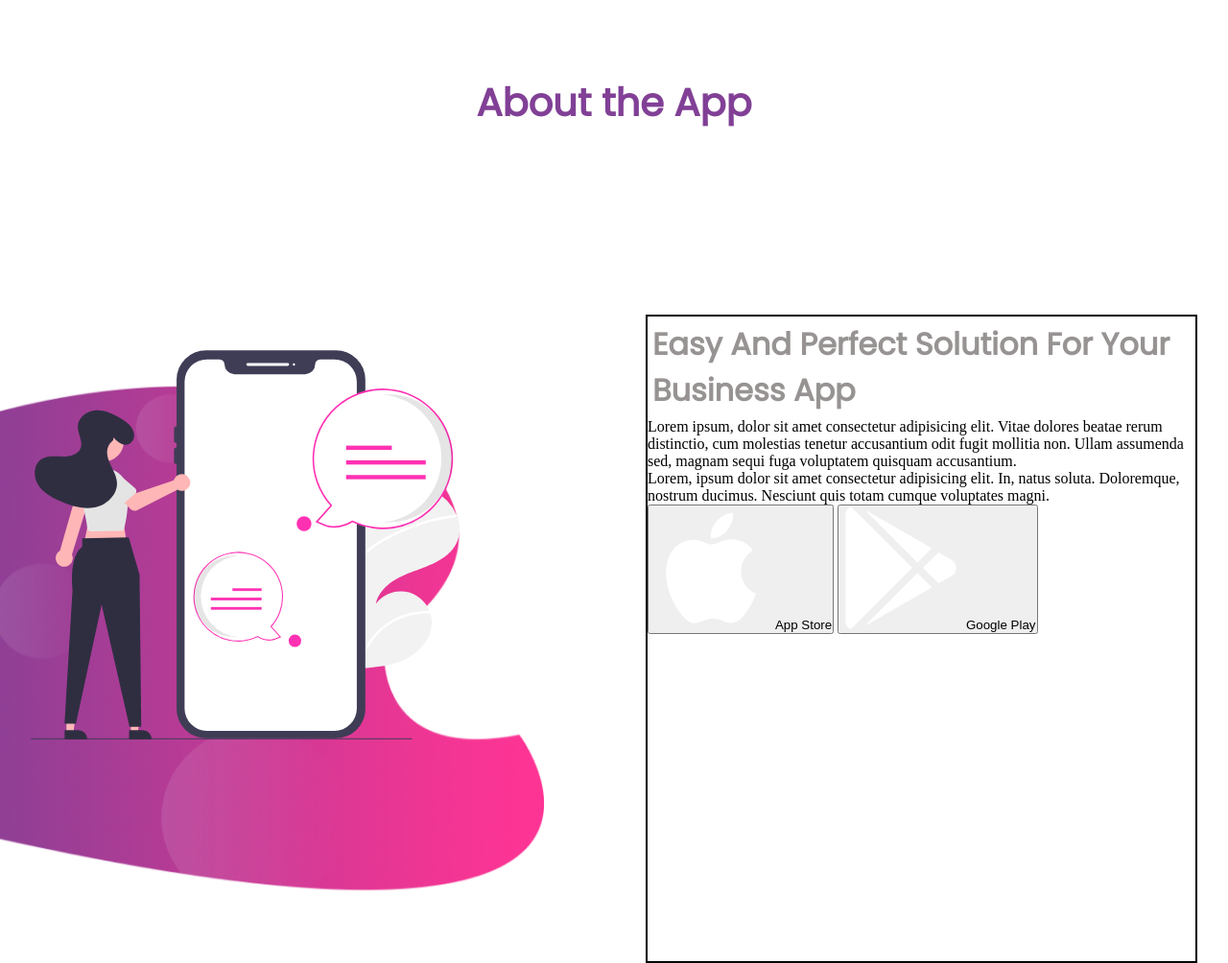
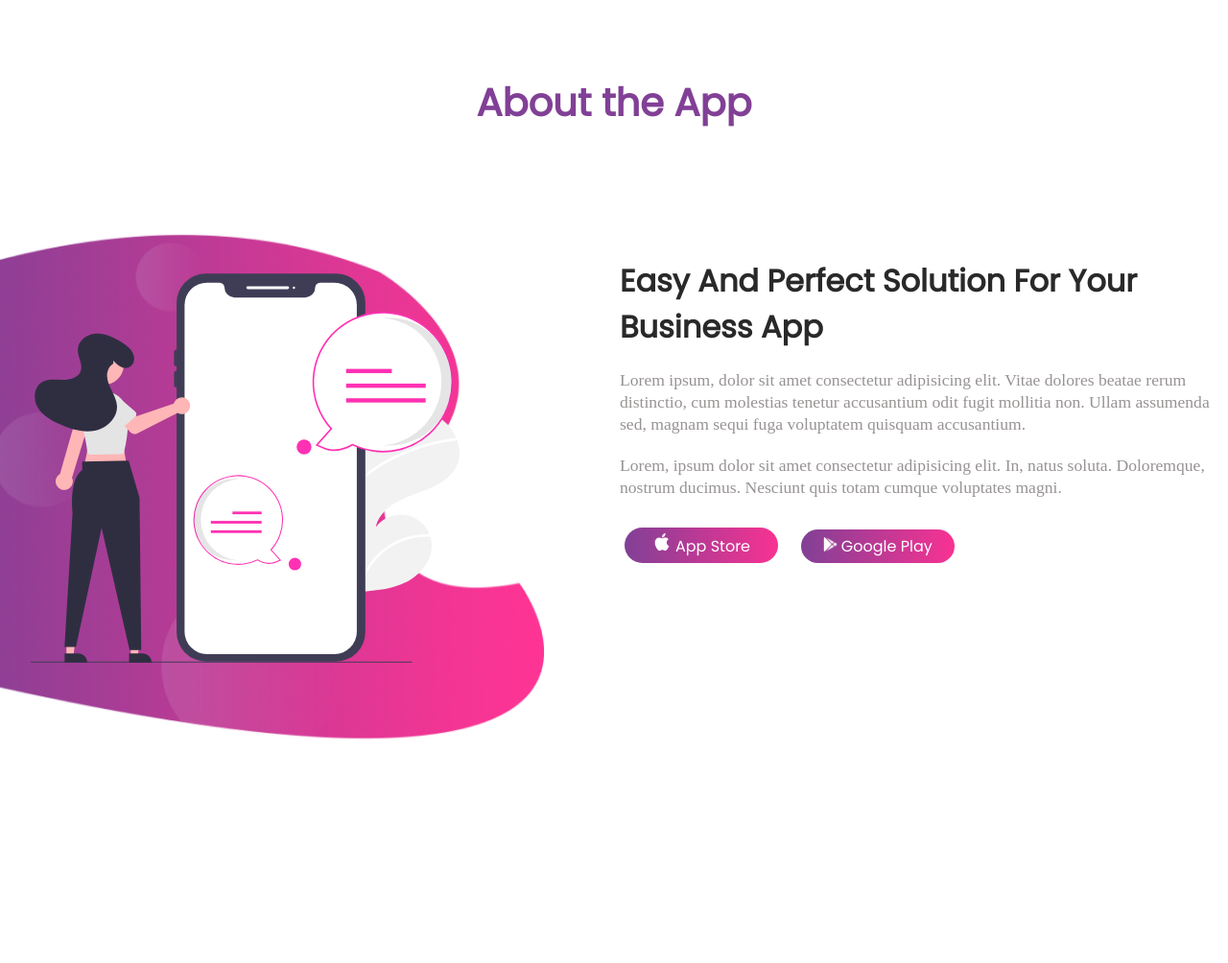
Before and after one commit to Aya333/BestApp, a plain HTML site: page index.html in a window 1280 px wide. Shown: the part 1540-2544 px from the top of the page at 96% size. After the commit the page ends 2384 px from the top, so only its background shows below. Drawn offline with Linux system fonts and the light colour scheme; a web font is replaced by a local one.

Commit message:
Done with the about part

```diff
--- a/index.html
+++ b/index.html
@@ -100,11 +100,11 @@
           </p>
           <p>Lorem, ipsum dolor sit amet consectetur adipisicing elit. In, natus soluta. Doloremque, nostrum ducimus.
             Nesciunt quis totam cumque voluptates magni.</p>
-          <button>
-            <img src="img/apple_icon.png" class="icon" alt="">
+          <button class="btn-about">
+            <img src="img/apple_icon.png" class="icon-1" alt="">
             App Store</button>
-          <button>
-            <img src="img/google_play_icon.png" class="icon" alt="">
+          <button class="btn-about">
+            <img src="img/google_play_icon.png" class="icon-2" alt="">
             Google Play</button>
         </div>
       </div>
--- a/style.css
+++ b/style.css
@@ -198,21 +198,48 @@ ul {
 }
 .col-1 {
   background-image: url(img/about-bg.png);
+  background-size: auto;
+  background-position: left;
 }
 .col-1 img {
   width: 70%;
-  height: 100vh;
+  height: 80vh;
   margin: 5%;
 }
 
 .col-2 {
-  border: 2px solid black;
-  margin: 30% 5% 0;
+  padding-top: 20%;
 }
 .col-2 h3 {
-  color: #989393;
+  color: #2a2929;
   font-size: 2em;
   text-transform: capitalize;
   font-family: "Poppins", sans-serif;
   margin: 5px;
 }
+
+.col-2 p {
+  color: #989393;
+  line-height: 1.3;
+  margin: 20px 5px;
+  font-size: 1.1em;
+  font-family: "Tiro Gurmukhi", serif;
+}
+.btn-about {
+  background: var(--gradient);
+  color: #fff;
+  border: none;
+  border-radius: 5em;
+  width: 25%;
+  padding: 5px;
+  margin: 10px;
+  font-family: "Poppins", sans-serif;
+  font-size: 1em;
+}
+
+.icon-1 {
+  width: 20px;
+}
+.icon-2 {
+  width: 15px;
+}
```
